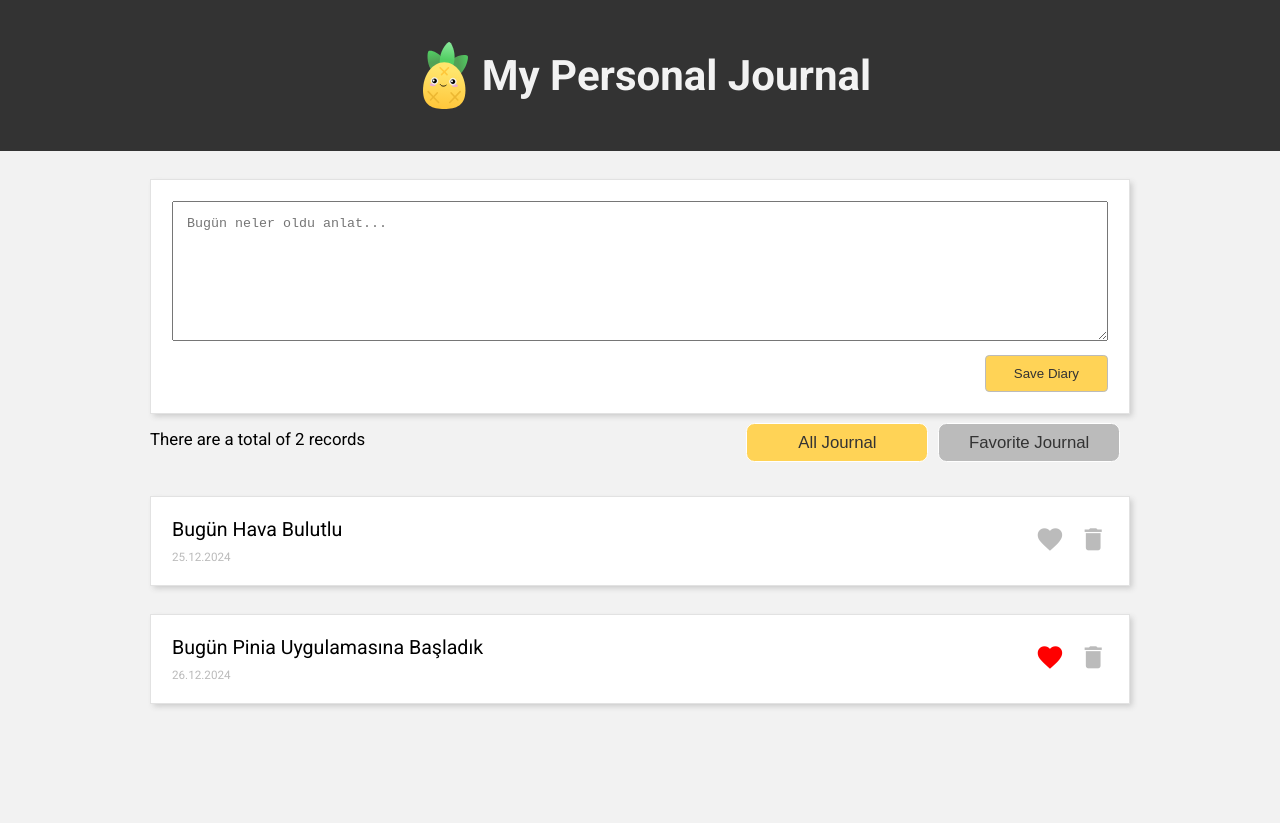
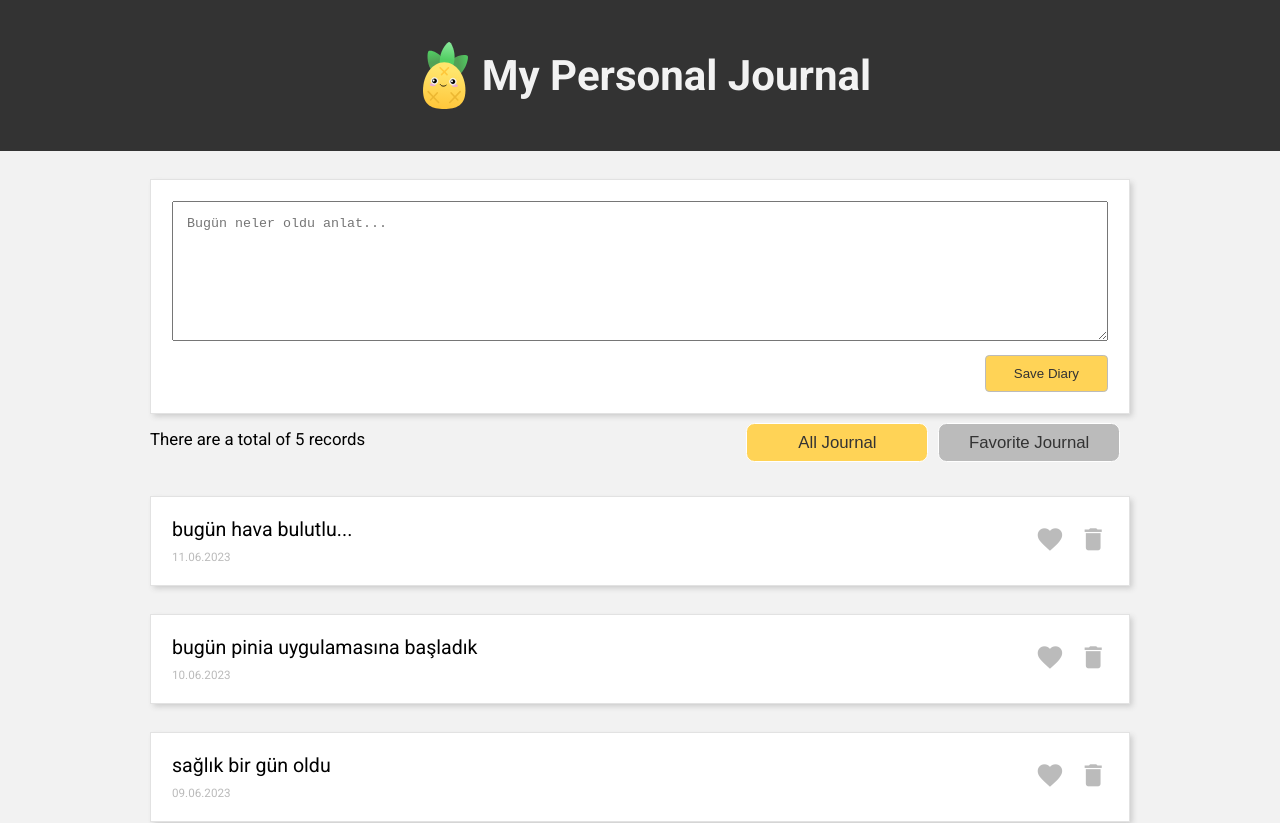
Before and after one commit to VeyselUstuntas/vue-pinia, a Vue app: page / in a window 1280 px wide. Shown: the top 823 px of the page. Before the commit the page ends 800 px from the top, so only its background shows below. Built offline with nearby package versions, Linux system fonts and the light colour scheme; data requests are answered from the project's data file.

Commit message:
feat: json server & async actions

```diff
--- a/data/db.json
+++ b/data/db.json
@@ -1,8 +1,34 @@
 {
-    "diary": [
-      {"id": 1, "diary": "bugün hava bulutlu...", "date": "11.06.2023", "isFav": false},
-      {"id": 2, "diary": "bugün pinia uygulamasına başladık", "date": "10.06.2023", "isFav": false},
-      {"id": 3, "diary": "sağlık bir gün oldu", "date": "09.06.2023", "isFav": false},
-      {"id": 4, "diary": "bugün epey güldüm...", "date": "08.06.2023", "isFav": true}
-    ]
-  }
+  "diary": [
+    {
+      "id": "1",
+      "journal": "bugün hava bulutlu...",
+      "date": "11.06.2023",
+      "isFav": false
+    },
+    {
+      "id": "2",
+      "journal": "bugün pinia uygulamasına başladık",
+      "date": "10.06.2023",
+      "isFav": false
+    },
+    {
+      "id": "3",
+      "journal": "sağlık bir gün oldu",
+      "date": "09.06.2023",
+      "isFav": false
+    },
+    {
+      "id": "4",
+      "journal": "bugün epey güldüm...",
+      "date": "08.06.2023",
+      "isFav": true
+    },
+    {
+      "id": "5",
+      "journal": "muffy\n",
+      "date": "25.12.2024",
+      "isFav": false
+    }
+  ]
+}
--- a/src/App.vue
+++ b/src/App.vue
@@ -50,6 +50,7 @@ export default defineComponent({
   setup() {
     const journalStore = useJournalStore();
     const filter = ref("all");
+    journalStore.getJournal();
     return { journalStore, filter };
   }
 
--- a/src/components/new-journal.vue
+++ b/src/components/new-journal.vue
@@ -26,10 +26,10 @@ export default defineComponent({
         function saveDiary() {
             if (newjournalContent.value.length > 0) {
                 journalStore.newJournal({
-                    id: journalStore.journalLength + 1,
+                    id: ((Number)(journalStore.journalLength) + 1).toString(),
                     journal: newjournalContent.value,
                     date: currentDate().toString(),
-                    isFav: true
+                    isFav: false
                 })
             }
         }
--- a/src/stores/JournalStore.ts
+++ b/src/stores/JournalStore.ts
@@ -1,7 +1,7 @@
 import { defineStore, type StoreDefinition } from "pinia";
 
 export interface Journal {
-    id: number;
+    id: string;
     journal: string;
     date: string;
     isFav: boolean;
@@ -9,14 +9,13 @@ export interface Journal {
 
 export interface JournalState {
     journal: Journal[];
+    loading: boolean;
 }
 
 export const useJournalStore = defineStore("journalStore", {
     state: (): JournalState => ({
-        journal: [
-            { id: 1, journal: "Bugün Hava Bulutlu", date: "25.12.2024", isFav: false },
-            { id: 2, journal: "Bugün Pinia Uygulamasına Başladık", date: "26.12.2024", isFav: true },
-        ],
+        journal: [],
+        loading: false
     }),
     getters: {
         favs(): Journal[] {
@@ -34,17 +33,42 @@ export const useJournalStore = defineStore("journalStore", {
     },
 
     actions: {
-        newJournal(journal: Journal) {
+        async getJournal() {
+            this.loading = true;
+            const res = await fetch("http://localhost:3000/diary");
+            const data: Journal[] = await res.json();
+            this.journal = data;
+            this.loading = false;
+        },
+
+        async newJournal(journal: Journal) {
+            const res = await fetch("http://localhost:3000/diary",{
+                method:"POST",
+                headers:{"Content-Type":"application/json"},
+                body:JSON.stringify(journal)
+            }).catch((err) => console.log(err));
             this.journal.push(journal);
+
         },
-        toggleFav(id: number) {
+
+        async toggleFav(id: string) {
             const diary = this.journal.find(j => j.id === id);
             diary!.isFav = !diary!.isFav;
+
+            const res = await fetch("http://localhost:3000/diary/" + id,{
+                method:"PATCH",
+                headers:{"Content-Type":"application/json"},
+                body:JSON.stringify({isFav:diary!.isFav})
+            }).catch((err) => console.log(err));
+
         },
-        deleteJournal(id:number){
+        async deleteJournal(id: string) {
             const diary = this.journal.find(j => j.id === id);
             this.journal = Array.from(this.journal.filter(j => j.id !== diary?.id));
 
+            const res = await fetch("http://localhost:3000/diary/" + id,{
+                method:"DELETE",
+            })
         }
     }
 });
```
